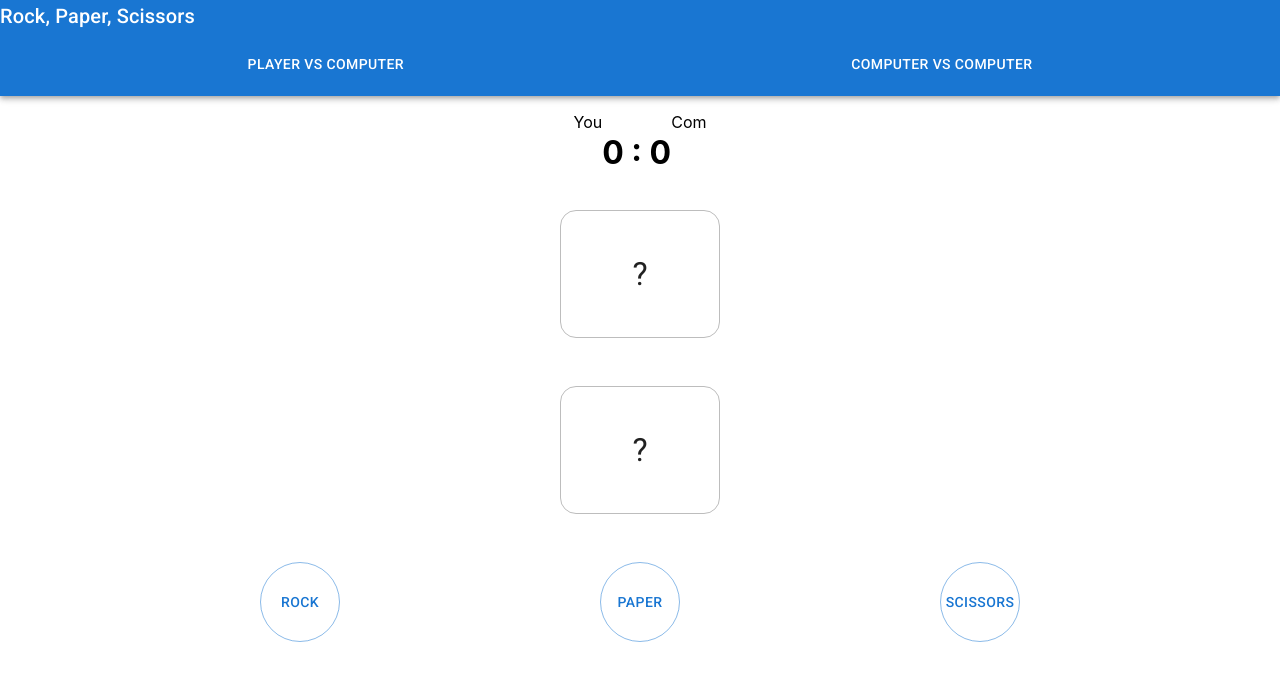
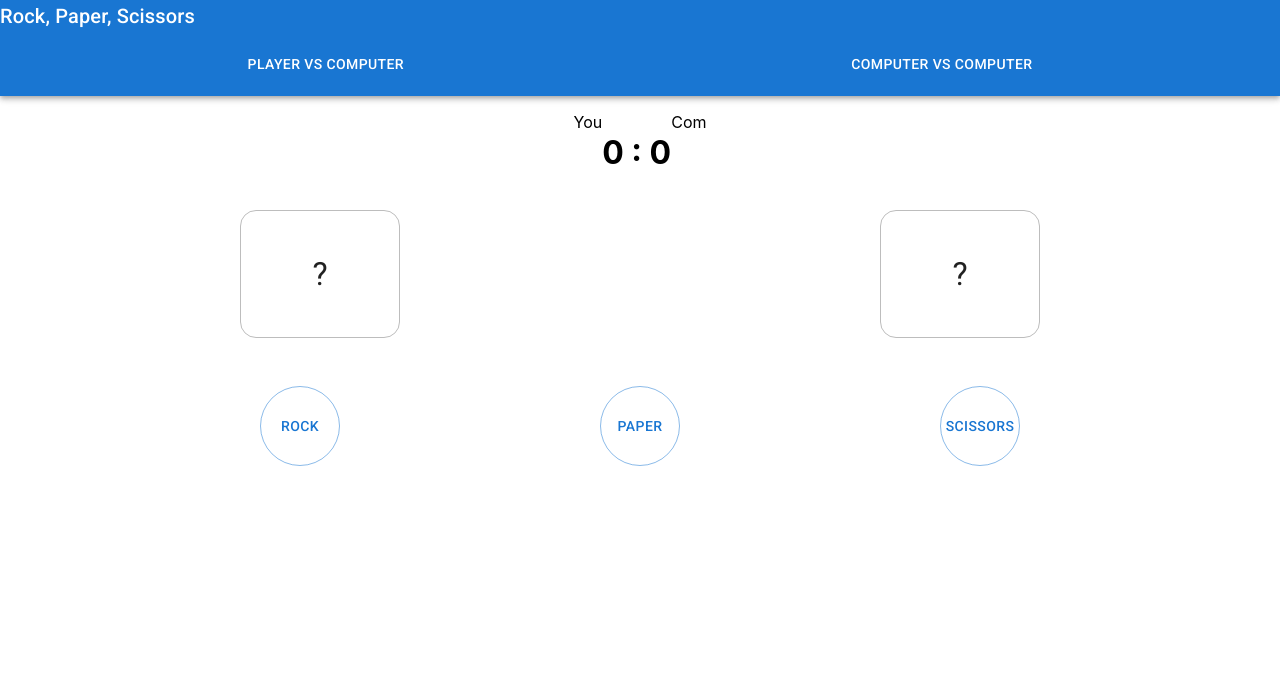
Before and after one commit to dkgian/aerq-rps, a React (Create React App) app: page / in a window 1280 px wide. Shown: the top 680 px of the page. Built offline with nearby package versions, Linux system fonts and the light colour scheme.

Commit message:
extract selected items

```diff
--- /dev/null
+++ b/src/components/SelectedItems.tsx
@@ -0,0 +1,40 @@
+import { Grid, Chip } from '@mui/material'
+import { styled } from '@mui/system'
+
+type ItemLabels = {
+	item1: string
+	item2: string
+}
+
+const SelectedItems = ({
+	item1,
+	item2,
+}: ItemLabels) => {
+	return (
+		<Grid
+			sx={{
+				display: 'flex',
+				justifyContent: 'space-around',
+			}}
+		>
+			<StyledChip
+				variant="outlined"
+				label={item1}
+			/>
+
+			<StyledChip
+				variant="outlined"
+				label={item2}
+			/>
+		</Grid>
+	)
+}
+
+const StyledChip = styled(Chip)({
+	width: '10rem',
+	height: '8rem',
+	fontSize: '2rem',
+	marginBottom: '3rem',
+})
+
+export default SelectedItems
--- a/src/views/ComputerComputer.tsx
+++ b/src/views/ComputerComputer.tsx
@@ -1,8 +1,9 @@
 import { useState } from 'react'
-import { Grid, Button, Chip } from '@mui/material'
+import { Grid, Button } from '@mui/material'
 import { styled } from '@mui/system'
 import Layout from '../components/Layout'
 import ScoreBoard from '../components/ScoreBoard'
+import SelectedItems from '../components/SelectedItems'
 import {
 	getRandomItem,
 	getWinner,
@@ -76,24 +77,10 @@ const ComputerComputer = () => {
 					}}
 				/>
 
-				<Grid
-					sx={{
-						display: 'grid',
-						justifyContent: 'center',
-						width: '100vw',
-						color: 'blue',
-					}}
-				>
-					<StyledChip
-						variant="outlined"
-						label={c1Item.label}
-					/>
-
-					<StyledChip
-						variant="outlined"
-						label={c2Item.label}
-					/>
-				</Grid>
+				<SelectedItems
+					item1={c1Item.label}
+					item2={c2Item.label}
+				/>
 
 				<Grid
 					sx={{
@@ -121,11 +108,4 @@ const ItemButton = styled(Button)({
 	alignSelf: 'flex-end',
 })
 
-const StyledChip = styled(Chip)({
-	width: '10rem',
-	height: '8rem',
-	fontSize: '2rem',
-	marginBottom: '3rem',
-})
-
 export default ComputerComputer
--- a/src/views/PlayerComputer.tsx
+++ b/src/views/PlayerComputer.tsx
@@ -1,7 +1,8 @@
 import { useState } from 'react'
-import { Grid, Button, Chip } from '@mui/material'
+import { Grid, Button } from '@mui/material'
 import { styled } from '@mui/system'
 import Layout from '../components/Layout'
+import SelectedItems from '../components/SelectedItems'
 import ScoreBoard from '../components/ScoreBoard'
 import {
 	getRandomItem,
@@ -56,7 +57,6 @@ const PlayerComputer = () => {
 			<Grid
 				sx={{
 					display: 'flex',
-					flexGrow: 1,
 					flexDirection: 'column',
 					width: '100vw',
 					height: '50vh',
@@ -73,24 +73,10 @@ const PlayerComputer = () => {
 					}}
 				/>
 
-				<Grid
-					sx={{
-						display: 'grid',
-						justifyContent: 'center',
-						width: '100vw',
-						color: 'blue',
-					}}
-				>
-					<StyledChip
-						variant="outlined"
-						label={comItem.label}
-					/>
-
-					<StyledChip
-						variant="outlined"
-						label={userItem.label}
-					/>
-				</Grid>
+				<SelectedItems
+					item1={userItem.label}
+					item2={comItem.label}
+				/>
 
 				<Grid
 					sx={{
@@ -123,11 +109,4 @@ const ItemButton = styled(Button)({
 	alignSelf: 'flex-end',
 })
 
-const StyledChip = styled(Chip)({
-	width: '10rem',
-	height: '8rem',
-	fontSize: '2rem',
-	marginBottom: '3rem',
-})
-
 export default PlayerComputer
```
